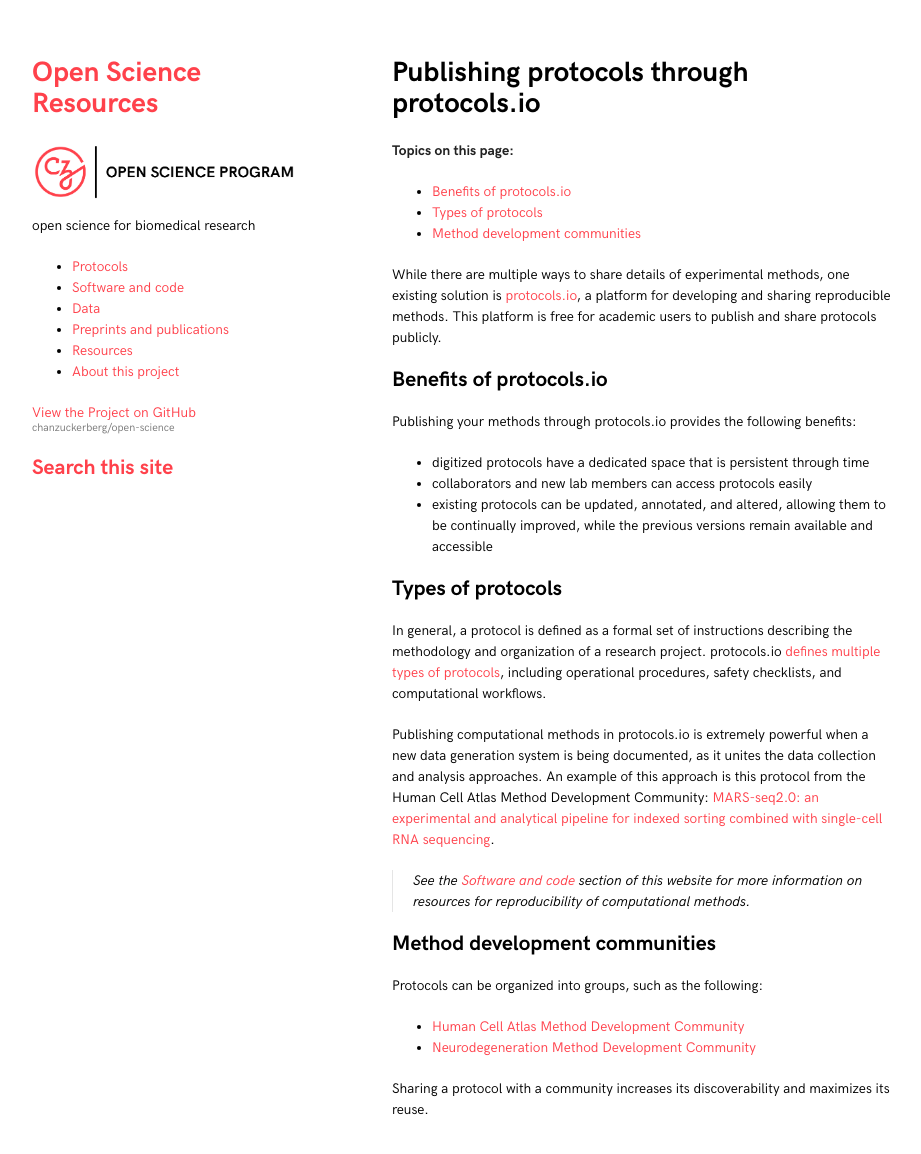
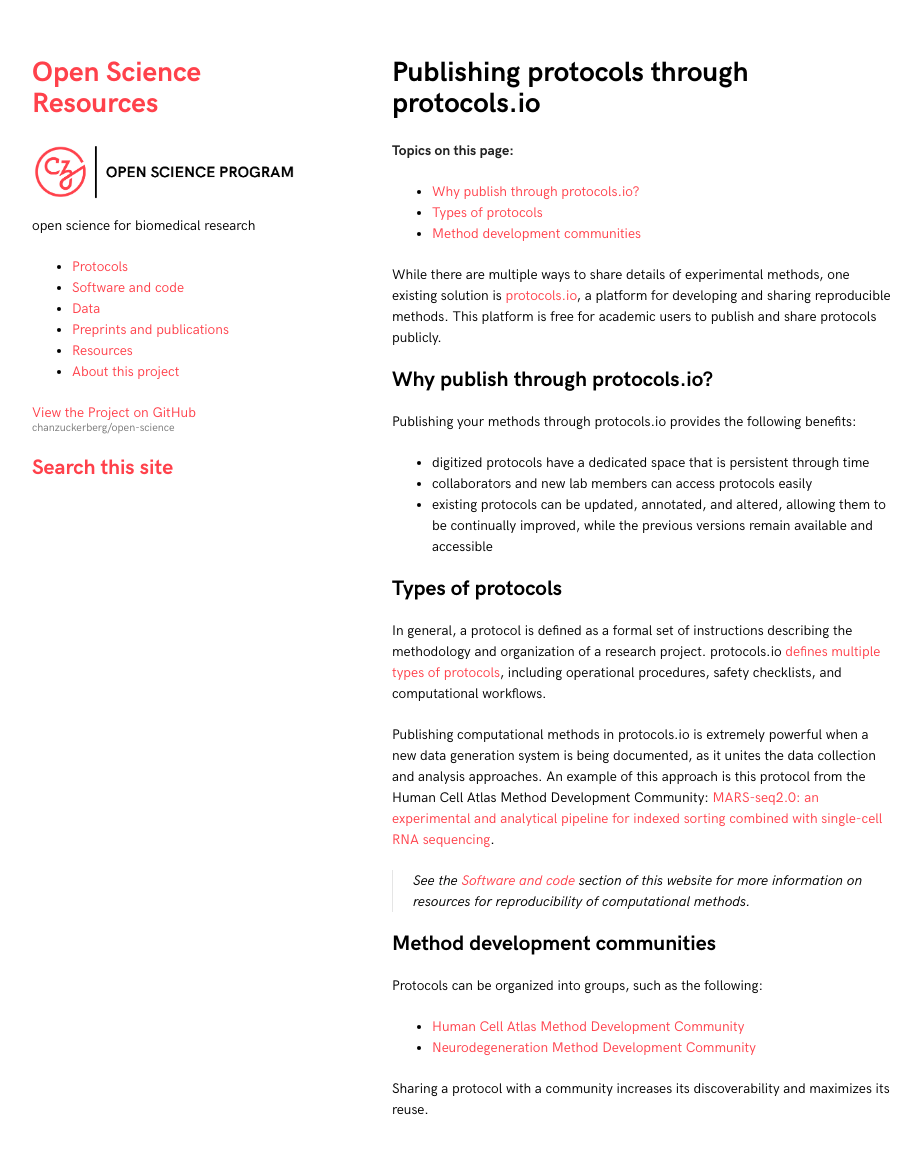
Before and after one commit to chanzuckerberg/open-science, a Jekyll site: the page built from protocols/protocolsio.md, in a window 1280 px wide and 1190 px high. Shown: the top 1154 px of the window, without its empty margins (178-1099 px from the left). Built offline with Jekyll 4.4.1, drawn with Linux system fonts in a browser that asks for light colours.

Commit message:
link fix and why protocols.io

```diff
--- a/protocols/protocolsio.md
+++ b/protocols/protocolsio.md
@@ -5,7 +5,7 @@ layout: default
 ---
 
 **Topics on this page:**
-- [Benefits of protocols.io](#benefits-of-protocolsio)
+- [Why publish through protocols.io?](#why-publish-through-protocolsio)
 - [Types of protocols](#types-of-protocols)
 - [Method development communities](#method-development-communities)
 
@@ -14,7 +14,7 @@ one existing solution is [protocols.io](https://www.protocols.io/),
 a platform for developing and sharing reproducible methods.
 This platform is free for academic users to publish and share protocols publicly.
 
-## Benefits of protocols.io
+## Why publish through protocols.io?
 
 Publishing your methods through protocols.io provides the following benefits:
 
```
